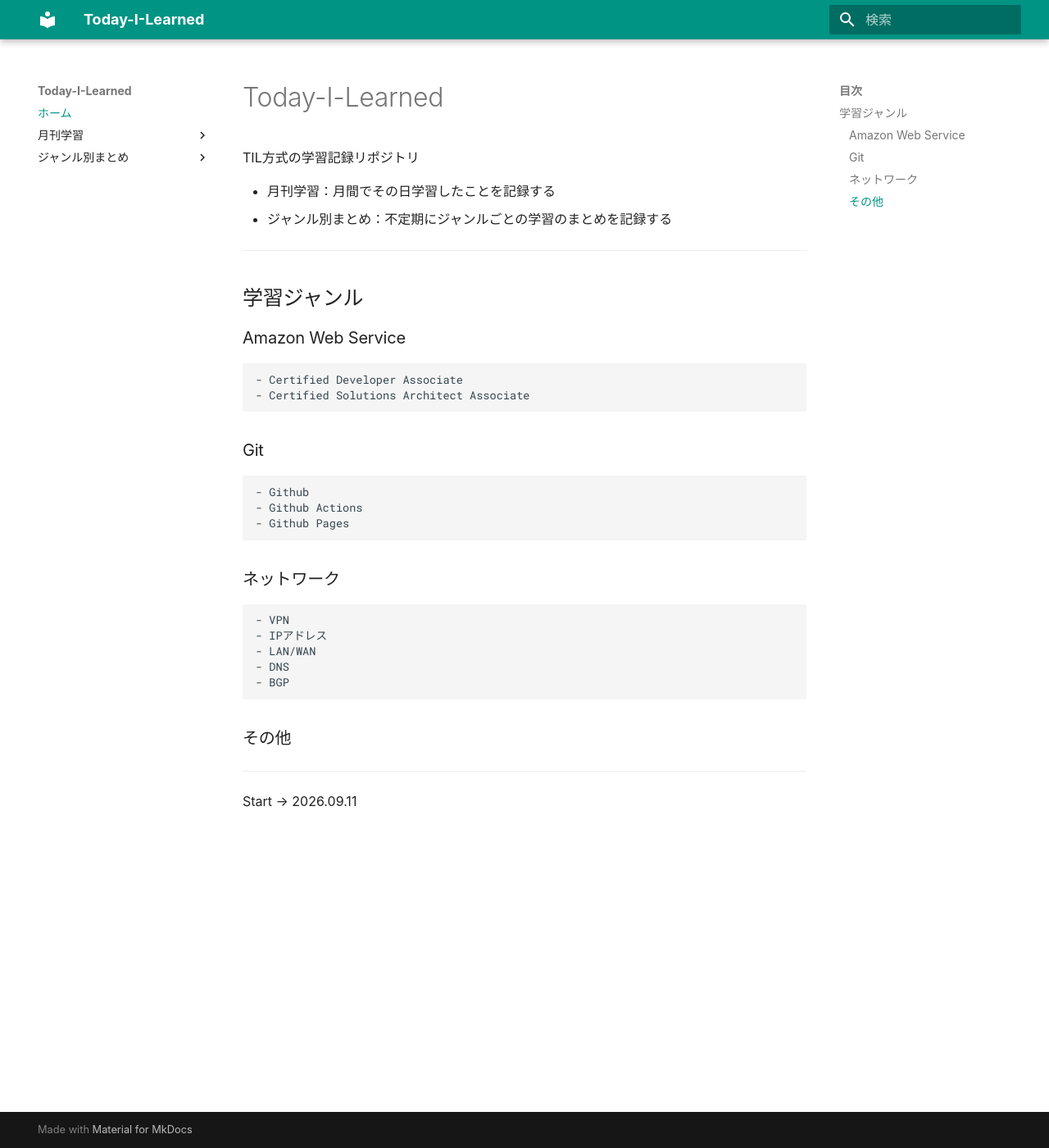
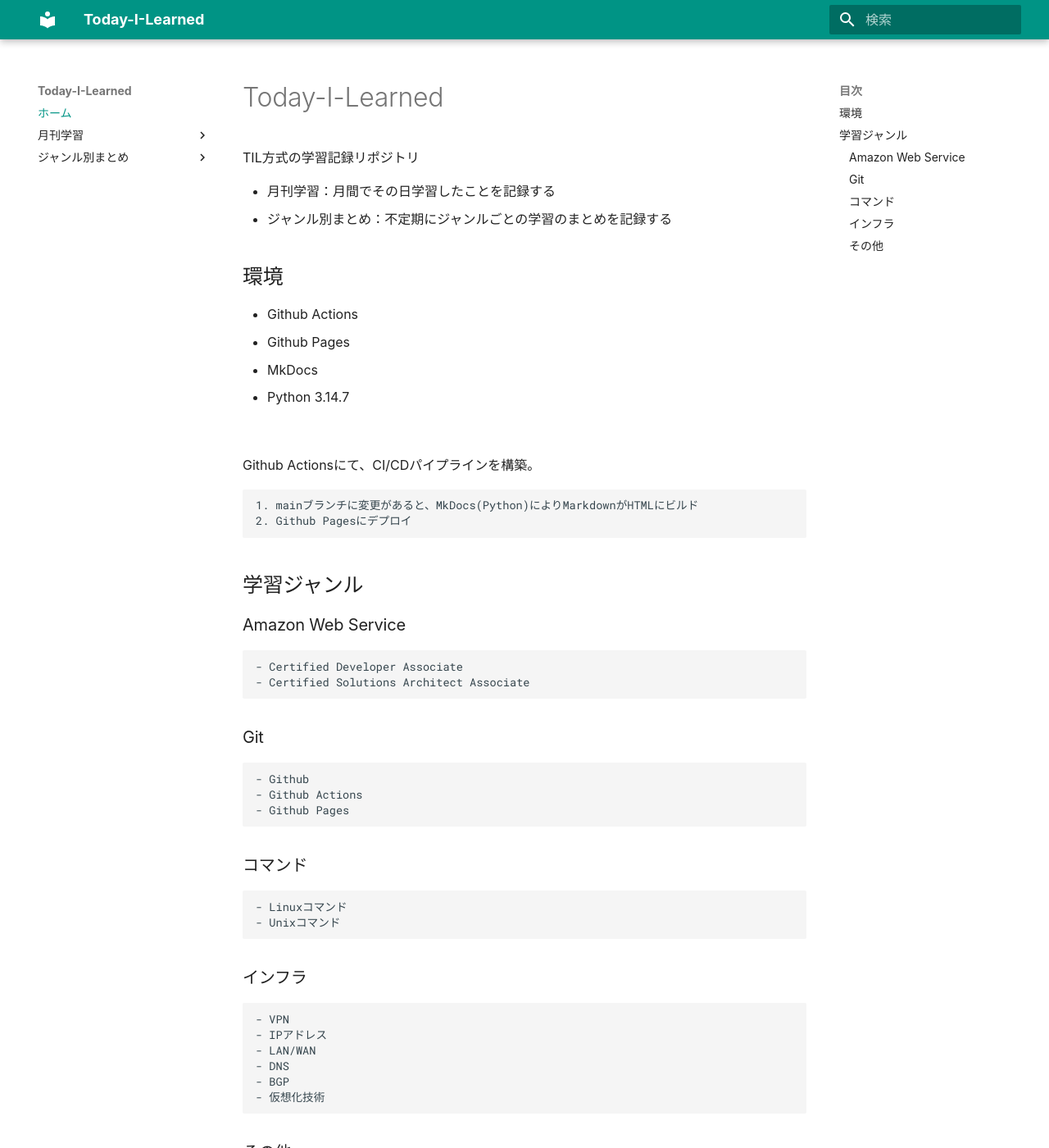
Before and after one commit to wararabesashimi/today-i-learned, an MkDocs documentation site: the page built from docs/index.md, in a window 1280 px wide and 1400 px high. Shown: the whole window at 82% size. Built offline with MkDocs 1.6.1 and Material for MkDocs 9.7.7, drawn with Linux system fonts in a browser that asks for light colours; some web fonts are replaced; some of the changed text lies outside the part shown.

Commit message:
[docs]README, indexをわかりやすく修正する

````diff
--- a/docs/index.md
+++ b/docs/index.md
@@ -4,8 +4,25 @@
 - 月刊学習：月間でその日学習したことを記録する
 - ジャンル別まとめ：不定期にジャンルごとの学習のまとめを記録する
 
----
+## 環境
+
+- Github Actions
+- Github Pages
+- MkDocs
+- Python 3.14.7
+
+<br>
+
+Github Actionsにて、CI/CDパイプラインを構築。
+
+```
+1. mainブランチに変更があると、MkDocs(Python)によりMarkdownがHTMLにビルド
+2. Github Pagesにデプロイ
+```
+
+
 ## 学習ジャンル
+
 ### Amazon Web Service
     - Certified Developer Associate
     - Certified Solutions Architect Associate
@@ -13,13 +30,23 @@
     - Github
     - Github Actions
     - Github Pages
-### ネットワーク
+### コマンド
+    - Linuxコマンド
+    - Unixコマンド
+### インフラ
     - VPN
     - IPアドレス
     - LAN/WAN
     - DNS
     - BGP
+    - 仮想化技術
 ### その他
+    - 既知の再学習(言語化のため)
+    - アーキテクチャ
+    - 開発手法
+
+<br>
 
 ---
+
 Start -> 2026.09.11
````
Also changed, not shown: README.md (+28 -2 lines).
